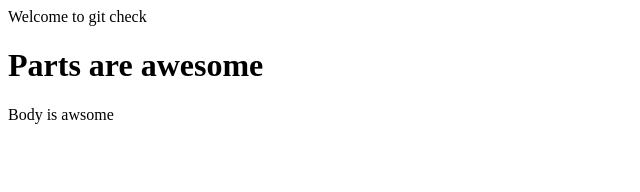
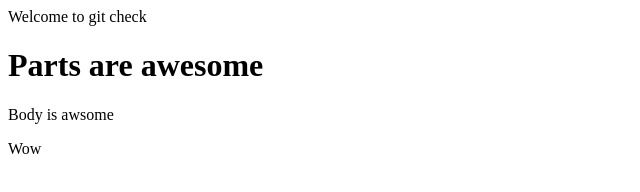
Before and after one commit to snehanshu1985/gitProject, a plain HTML site: page index.html in a window 1280 px wide. Shown: the full height of the page, 0-640 px from the left. Drawn offline with Linux system fonts and the light colour scheme.

Commit message:
Adding para to index.html

```diff
--- a/index.html
+++ b/index.html
@@ -1,3 +1,4 @@
 <head>Welcome to git check</head>
 <h1>Parts are awesome</h1>
 <body>Body is awsome</body>
+<p>Wow</p>
```
